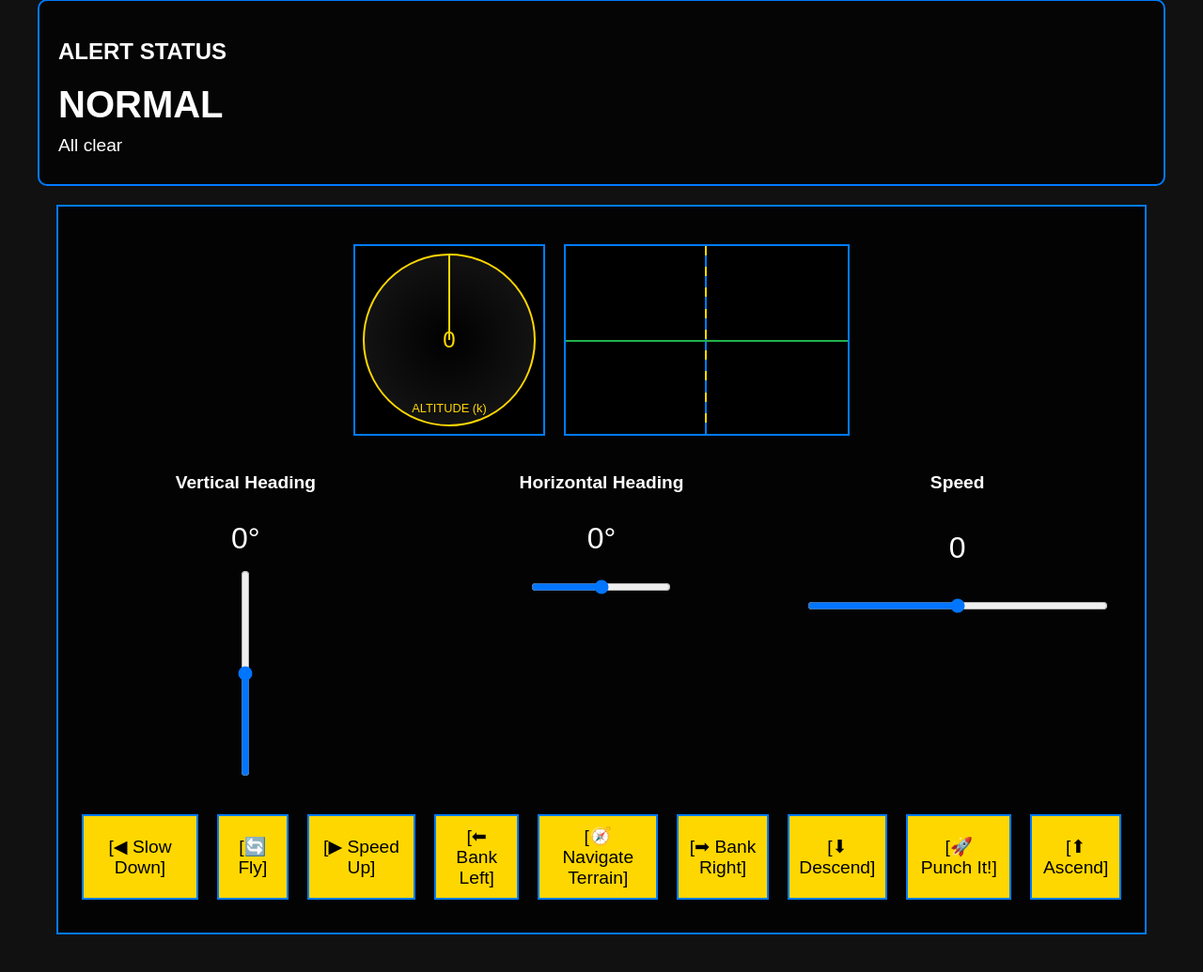
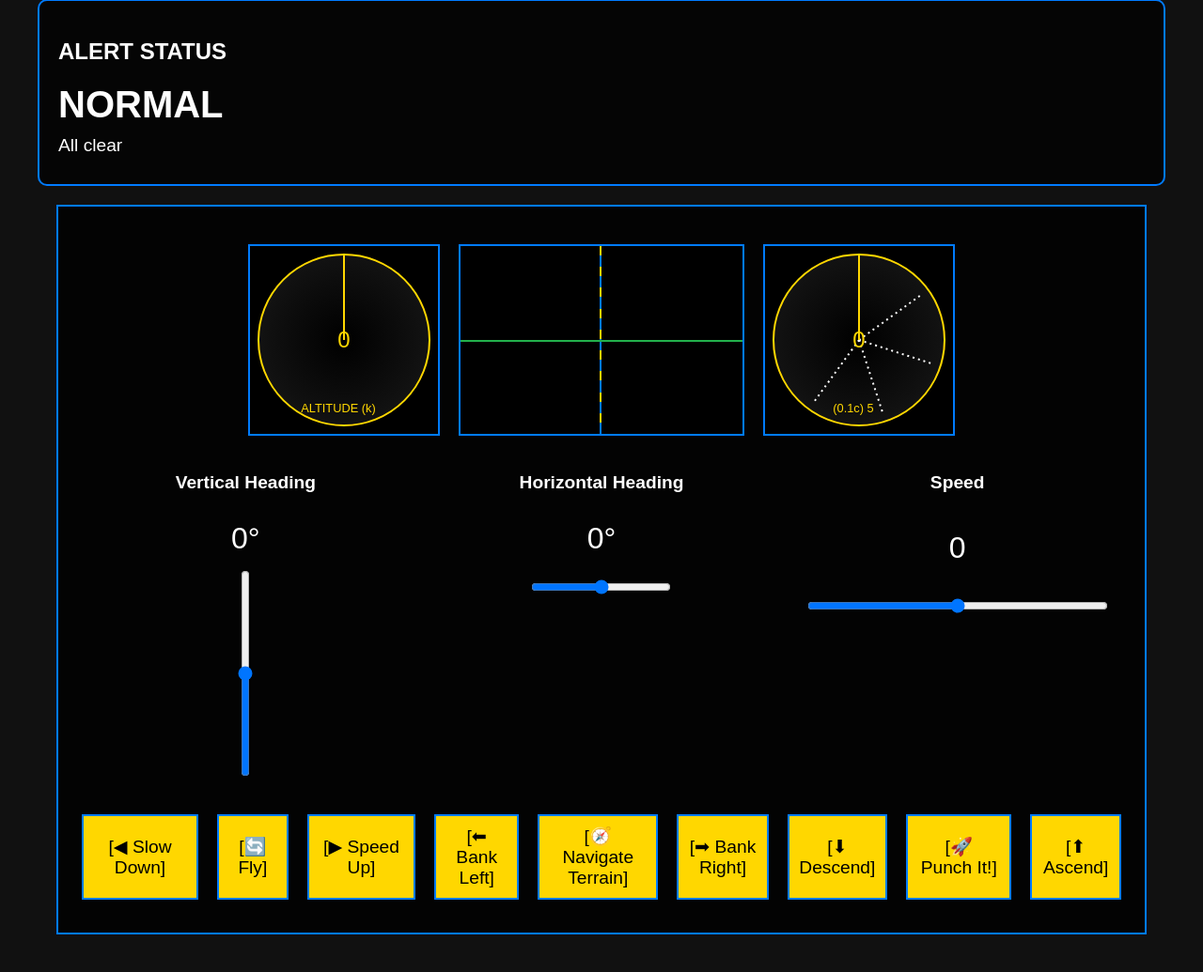
Before and after one commit to WolfLycanorcant/starwarsgame, a Flask app: template templates/pilot.html in a window 1280 px wide. Shown: the part 129-1164 px from the top of the page at 94% size. Run offline with Flask 3, Linux system fonts and the light colour scheme; the template is opened without the code that fills it, so the values that code supplies are empty; some libraries are stand-ins or nearby versions.

Commit message:
Add files via upload

```diff
--- a/templates/gm.html
+++ b/templates/gm.html
@@ -161,6 +161,7 @@
             text-align: center;
             width: 100%;
             bottom: 10px;
+            left: -6px;
         }
         .horizon-line {
             position: absolute;
@@ -342,6 +343,7 @@
                 <textarea id="hull-message" rows="2" class="bg-black border p-2 w-full"></textarea>
             </div>
         </div>
+
     </div>
 
     <!-- Navigation Section -->
@@ -359,7 +361,7 @@
                 <input type="range" id="heading-y-control" min="-90" max="90" step="1" class="vertical-slider">
             </div>
             <div class="axis-control">
-                <div class="axis-label">SPEED</div>
+                <div class="axis-label">(0.1c) 5</div>
                 <div class="axis-value" id="speed">0</div>
                 <input type="range" id="speed-control" min="0" max="100" class="speed-control">
             </div>
--- a/templates/pilot.html
+++ b/templates/pilot.html
@@ -59,6 +59,16 @@
         }
 
         /* existing pilot styles */
+        .speed-arc {
+            position: absolute;
+            top: 0; left: 0;
+            width: 100%; height: 100%;
+            pointer-events: none;
+        }
+        .altimeter-label {
+            position: relative;
+            left: -6px;
+        }
         .axis-control {
             display: flex;
             flex-direction: column;
@@ -273,6 +283,35 @@
                 <div class="degree-mark" style="top: 88.9%"></div>
                 <div class="degree-mark" style="top: 100%"></div>
             </div>
+
+            <!-- Air-Speed Indicator -->
+            <div class="radio-altimeter">
+                <div class="altimeter-dial">
+                    <!-- 5-segment dotted arc -->
+                    <svg class="speed-arc" viewBox="0 0 180 180">
+                        <!-- 0-20° -->
+                        <line x1="90" y1="90" x2="90" y2="10" stroke="#fff" stroke-width="2"
+                              stroke-dasharray="2,4" transform="rotate(0 90 90)" />
+                        <!-- 20-40° -->
+                        <line x1="90" y1="90" x2="90" y2="10" stroke="#fff" stroke-width="2"
+                              stroke-dasharray="2,4" transform="rotate(54 90 90)" />
+                        <!-- 40-60° -->
+                        <line x1="90" y1="90" x2="90" y2="10" stroke="#fff" stroke-width="2"
+                              stroke-dasharray="2,4" transform="rotate(108 90 90)" />
+                        <!-- 60-80° -->
+                        <line x1="90" y1="90" x2="90" y2="10" stroke="#fff" stroke-width="2"
+                              stroke-dasharray="2,4" transform="rotate(162 90 90)" />
+                        <!-- 80-100° -->
+                        <line x1="90" y1="90" x2="90" y2="10" stroke="#fff" stroke-width="2"
+                              stroke-dasharray="2,4" transform="rotate(216 90 90)" />
+                    </svg>
+                    <div class="altimeter-needle" id="speed-needle"></div>
+                    <div class="altimeter-value" id="speed-value-gauge">0</div>
+                    <div class="altimeter-label">(0.1c) 5</div>
+                </div>
+            </div>
+
+
         </div>
 
         <div class="grid">
@@ -364,6 +403,12 @@ socket.on('state_update', (state) => {
     document.getElementById('heading-x-control').value = state.heading.x;
     document.getElementById('speed-control').value = state.speed;
 
+    /* Air-Speed Indicator */
+    const speed = state.speed || 0;
+    document.getElementById('speed-value-gauge').textContent = speed;
+    const speedAngle = (speed / 100) * 270;
+    document.getElementById('speed-needle').style.transform = `rotate(${speedAngle}deg) translateX(-50%)`;
+
     /* Artificial horizon & altimeter */
     const pitchIndicator = document.querySelector('.pitch-indicator');
     const rollIndicator  = document.querySelector('.roll-indicator');
```
